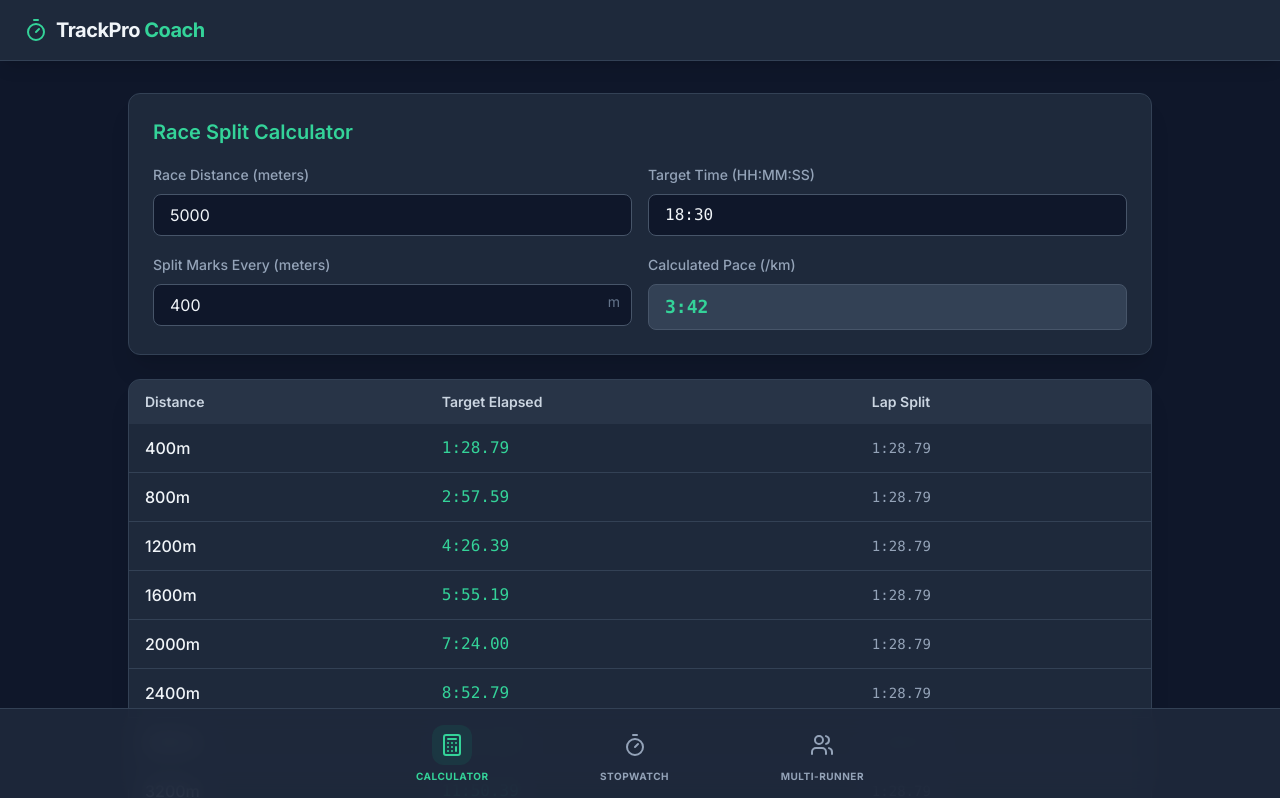
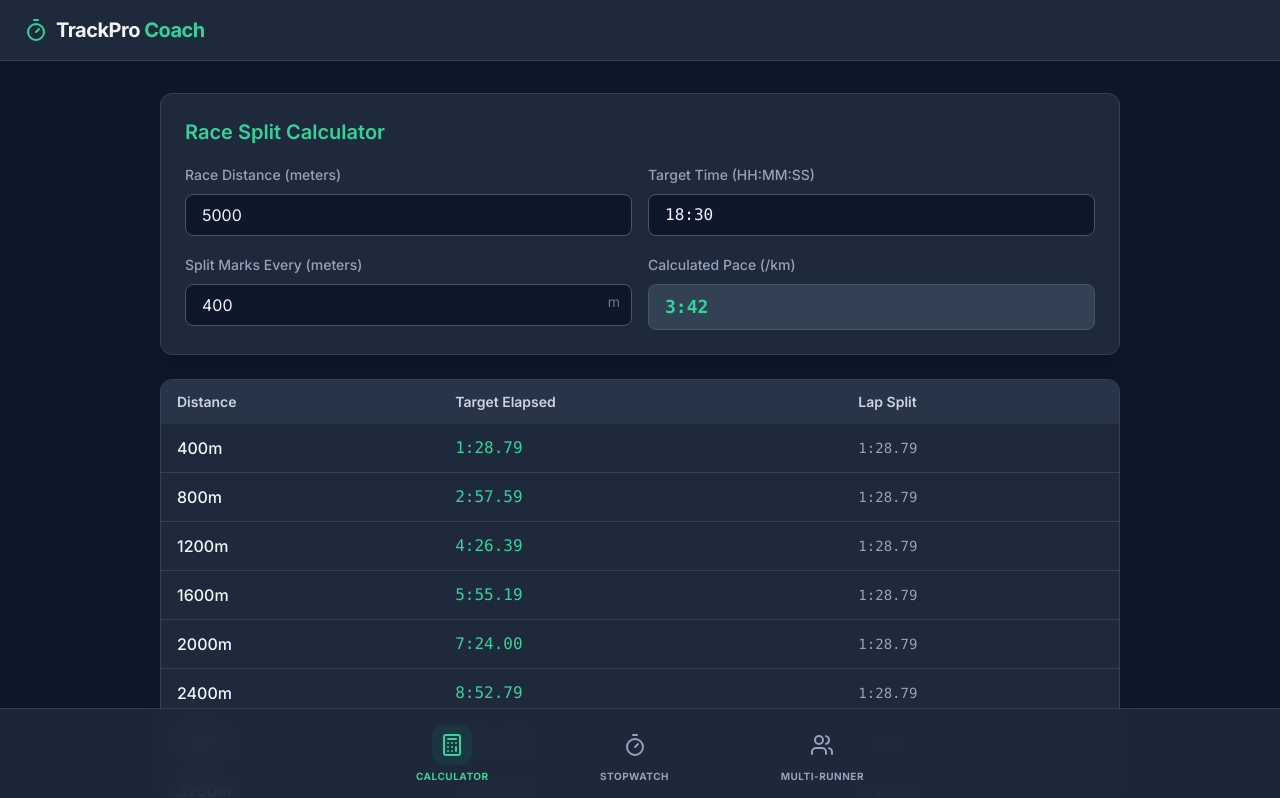
Before and after one commit to Limpiz/TrackPro-Coach, a React (Vite) app: page / in a window 1280 px wide. Shown: the top 798 px of the page. Built offline with nearby package versions, Linux system fonts and the light colour scheme.

Commit message:
revert due to scroll bugs

```diff
--- a/components/Layout.tsx
+++ b/components/Layout.tsx
@@ -16,27 +16,20 @@ const Layout: React.FC<LayoutProps> = ({ activeTab, setActiveTab, children }) =>
   ];
 
   return (
-    <div className="flex flex-col h-screen bg-slate-900 text-slate-100 overflow-hidden">
-
-      <header className="bg-slate-800 border-b border-slate-700 px-6 shadow-lg sticky top-0 z-50
-                       pt-[env(safe-area-inset-top)]">
-        <div className="flex items-center gap-2 py-4">
+    <div className="flex flex-col min-h-screen bg-slate-900 text-slate-100">
+      <header className="bg-slate-800 border-b border-slate-700 px-6 py-4 flex items-center justify-between shadow-lg sticky top-0 z-50">
+        <div className="flex items-center gap-2">
           <Timer className="w-6 h-6 text-emerald-400" />
-          <h1 className="text-xl font-bold tracking-tight">
-            TrackPro <span className="text-emerald-400">Coach</span>
-          </h1>
+          <h1 className="text-xl font-bold tracking-tight">TrackPro <span className="text-emerald-400">Coach</span></h1>
         </div>
       </header>
 
-      <main className="flex-1 overflow-y-auto w-full p-4 md:p-8 pb-32">
-        <div className="max-w-5xl mx-auto">
-          {children}
-        </div>
+      <main className="flex-1 max-w-5xl mx-auto w-full p-4 md:p-8 pb-32">
+        {children}
       </main>
 
-      <nav className="fixed bottom-0 left-0 right-0 bg-slate-800/90 backdrop-blur-md border-t border-slate-700 px-4 z-50
-                      pb-[env(safe-area-inset-bottom)]">
-        <div className="max-w-md mx-auto flex justify-between items-center py-3 md:py-4">
+      <nav className="fixed bottom-0 left-0 right-0 bg-slate-800/90 backdrop-blur-md border-t border-slate-700 px-4 py-3 md:py-4 z-50">
+        <div className="max-w-md mx-auto flex justify-between items-center">
           {navItems.map((item) => {
             const Icon = item.icon;
             const isActive = activeTab === item.id;
--- a/index.html
+++ b/index.html
@@ -2,7 +2,7 @@
 <html lang="en">
   <head>
     <meta charset="UTF-8" />
-    <meta name="viewport" content="width=device-width, initial-scale=1.0, maximum-scale=1.0, user-scalable=no, viewport-fit=cover" />
+    <meta name="viewport" content="width=device-width, initial-scale=1.0, maximum-scale=1.0, user-scalable=no" />
     <title>TrackPro Coach</title>
 
     <link rel="manifest" href="/manifest.json">
```
